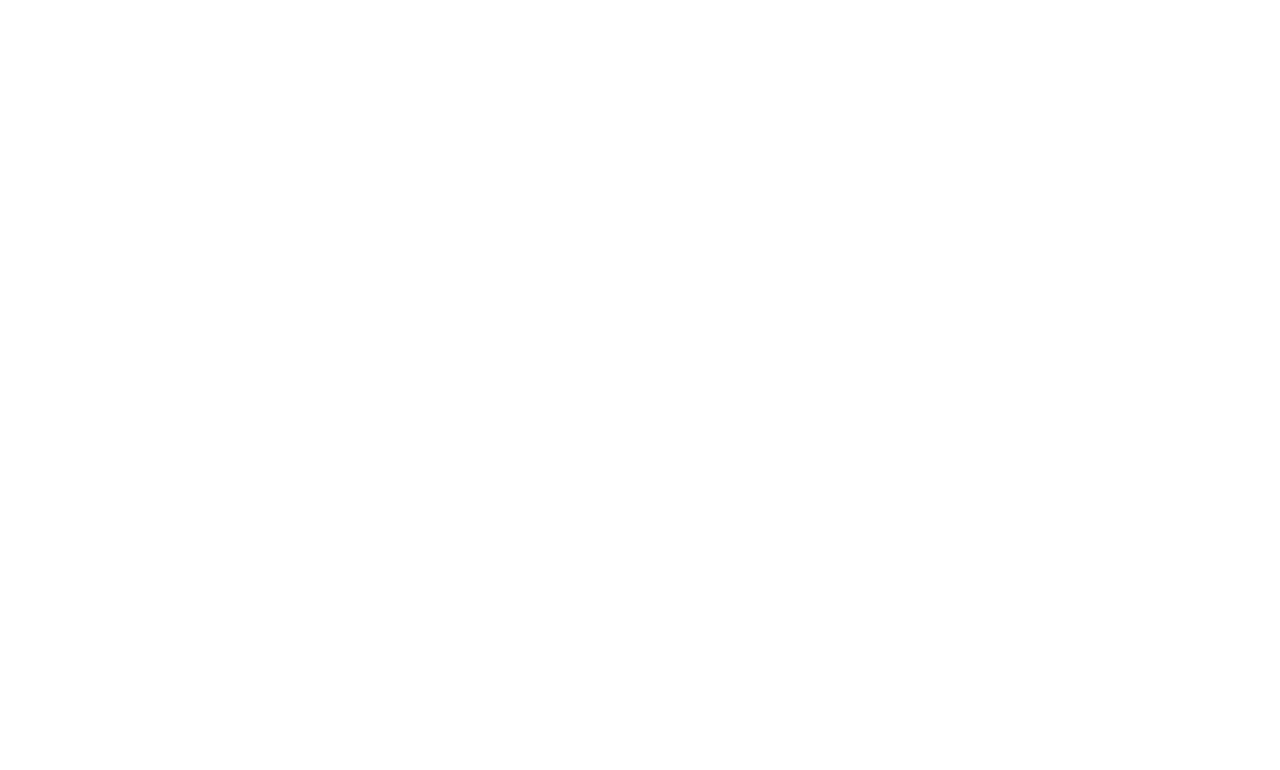
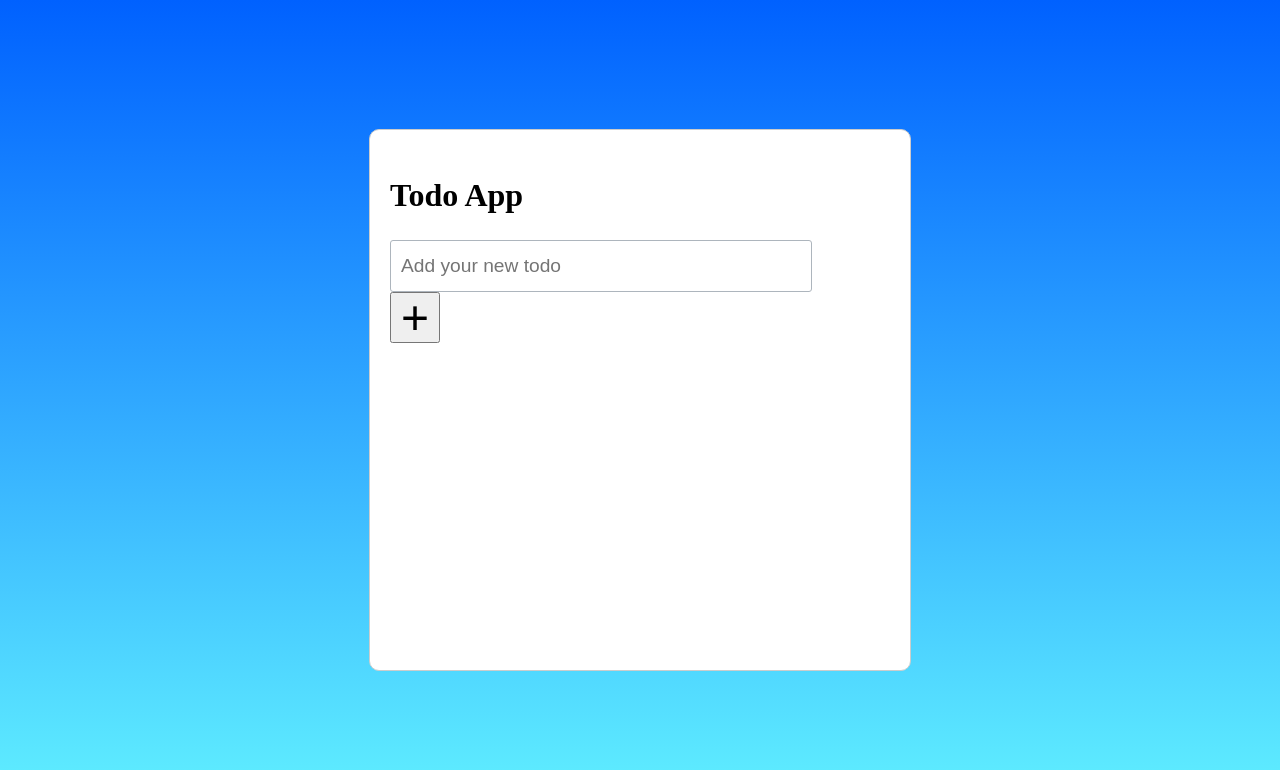
Before and after one commit to kreatar/Scaler-Projects, a plain HTML site: page Todo App/index.html in a window 1280 px wide. Drawn offline with Linux system fonts and the light colour scheme.

Commit message:
started HTML and CSS

```diff
--- a/Todo App/index.html
+++ b/Todo App/index.html
@@ -3,9 +3,23 @@
 <head>
     <meta charset="UTF-8">
     <meta name="viewport" content="width=device-width, initial-scale=1.0">
-    <title>Document</title>
+    <title>Todo App</title>
+    <link rel="stylesheet" href="style.css">
 </head>
 <body>
+    <section id="container">
+        <div>
+            <h1 style="font-size: 2rem;">Todo App</h1>
+        </div>
 
+        <div>
+            <input placeholder="Add your new todo" type="text">
+            <button>+</button>
+        </div>
+
+        <div>
+            <h2></h2>
+        </div>
+    </section>
 </body>
 </html>
--- /dev/null
+++ b/Todo App/style.css
@@ -0,0 +1,41 @@
+body {
+    margin: 0;
+    padding: 0;
+    height: 100vh;
+    display: flex;
+    justify-content: center;
+    align-items: center;
+    background: linear-gradient(#0061ff, #60efff);
+}
+
+#container {
+    background-color: white;
+    height: 500px;
+    width: 500px;
+    padding: 20px;
+    border: 1px solid #ccc;
+    border-radius: 10px;
+}
+
+input {
+    display: flex;
+    justify-content: center;
+    align-items: center;
+    width: 400px;
+    height: 30px;
+    border-radius: 3px;
+    padding: 10px;
+    font-size: larger;
+    border-color: #adb5bd;
+    border-width: 1px;
+    border-style: solid;
+}
+
+button {
+    display: flex;
+    justify-content: center;
+    align-items: center;
+    height: 51px;
+    width: 50px;
+    font-size: 3rem;
+}
```
